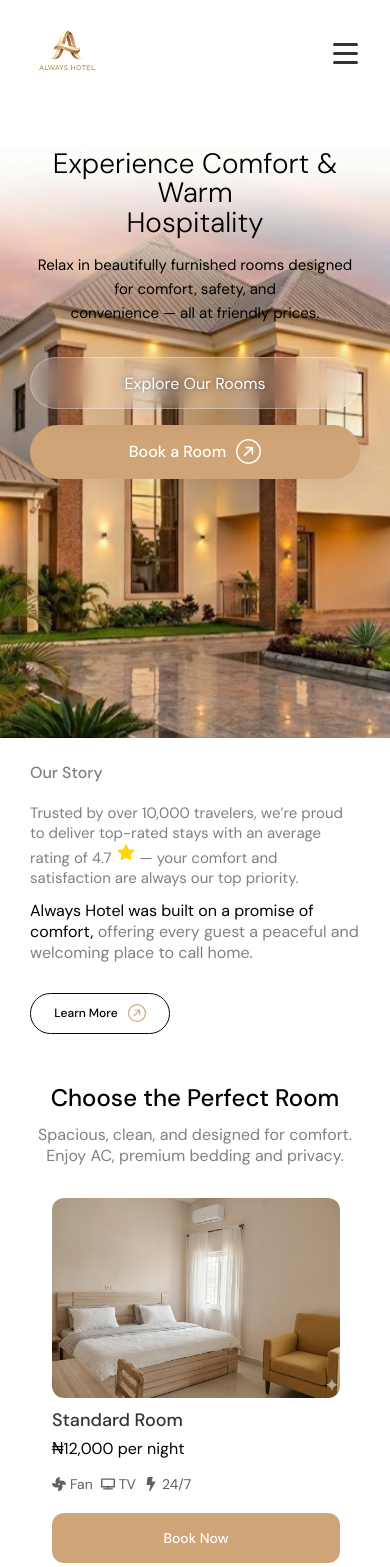
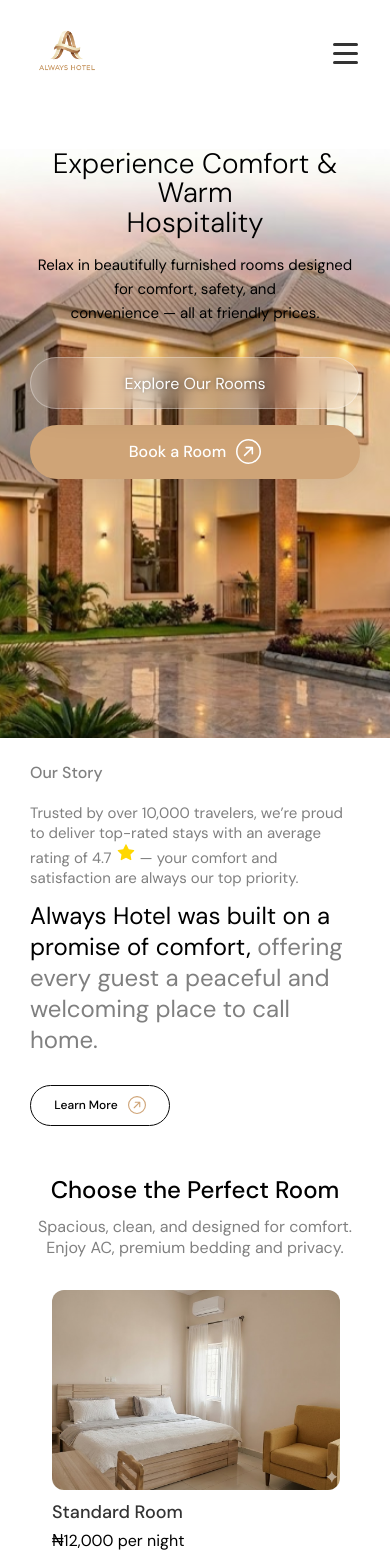
Before and after one commit to devNenye001/Always-Hotel, a React (Vite) app: page / in a window 390 px wide. Shown: the top 1567 px of the page. Built offline with nearby package versions, Linux system fonts and the light colour scheme; a web font is replaced by a local one.

Commit message:
fixed some things

```diff
--- a/src/components/hero-section/hero-section.jsx
+++ b/src/components/hero-section/hero-section.jsx
@@ -12,11 +12,11 @@ const HeroSection = () => {
         </p>
 
         <div className="hero-buttons">
-          <a className="btn-outline" href="#rooms" aria-label="Explore our rooms">
+          <a className="btn-outline" href="/rooms" aria-label="Explore our rooms">
             Explore Our Rooms
           </a>
 
-          <a className="btn-filled" href="#booking" aria-label="Book a room">
+          <a className="btn-filled" href="/rooms" aria-label="Book a room">
             <span>Book a Room</span>
             <BsArrowUpRightCircle className="btn-icon" aria-hidden="true" />
           </a>
--- a/src/pages/home/home.css
+++ b/src/pages/home/home.css
@@ -135,7 +135,7 @@
   }
 
   .right-story p {
-    font-size: 16px;
+    font-size: 24px;
   }
 
   .story-btn {
@@ -473,6 +473,7 @@
   align-items: center;
   gap: 0.7rem;
   margin-bottom: 30px;
+  text-align: center;
 }
 
 .gallery-section-heading p {
```
